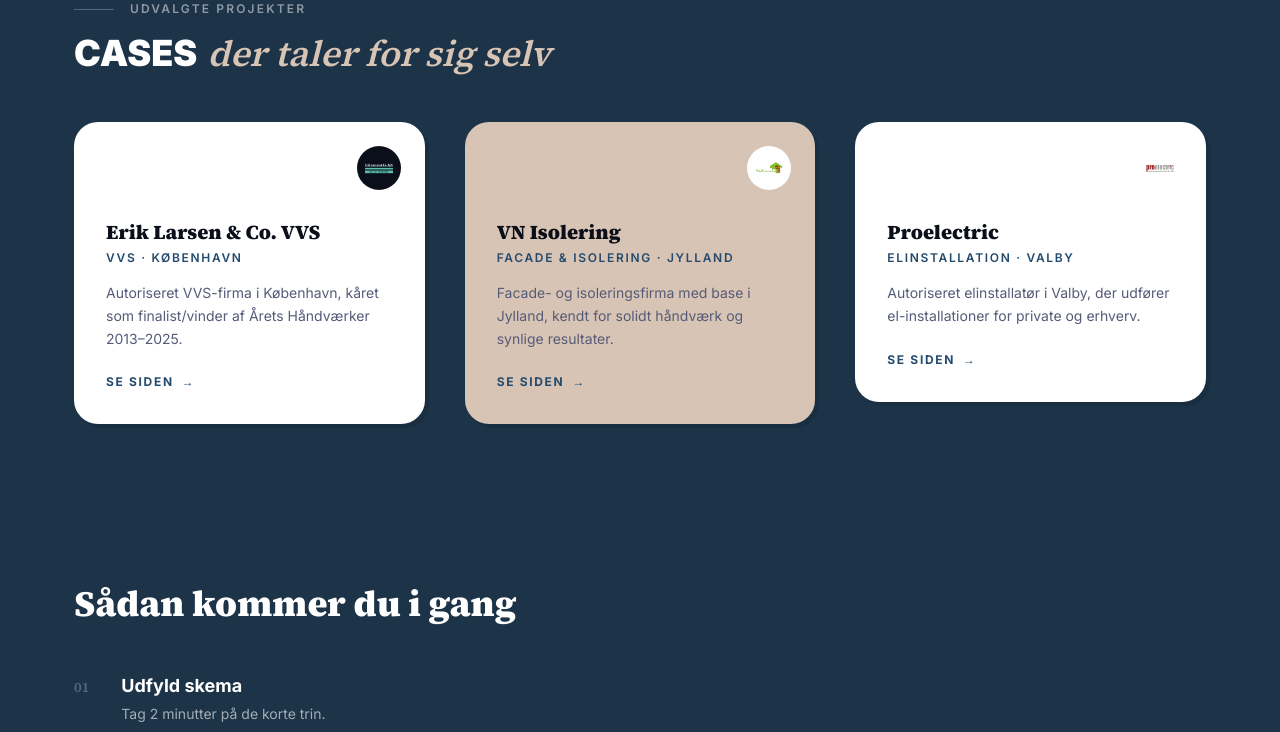
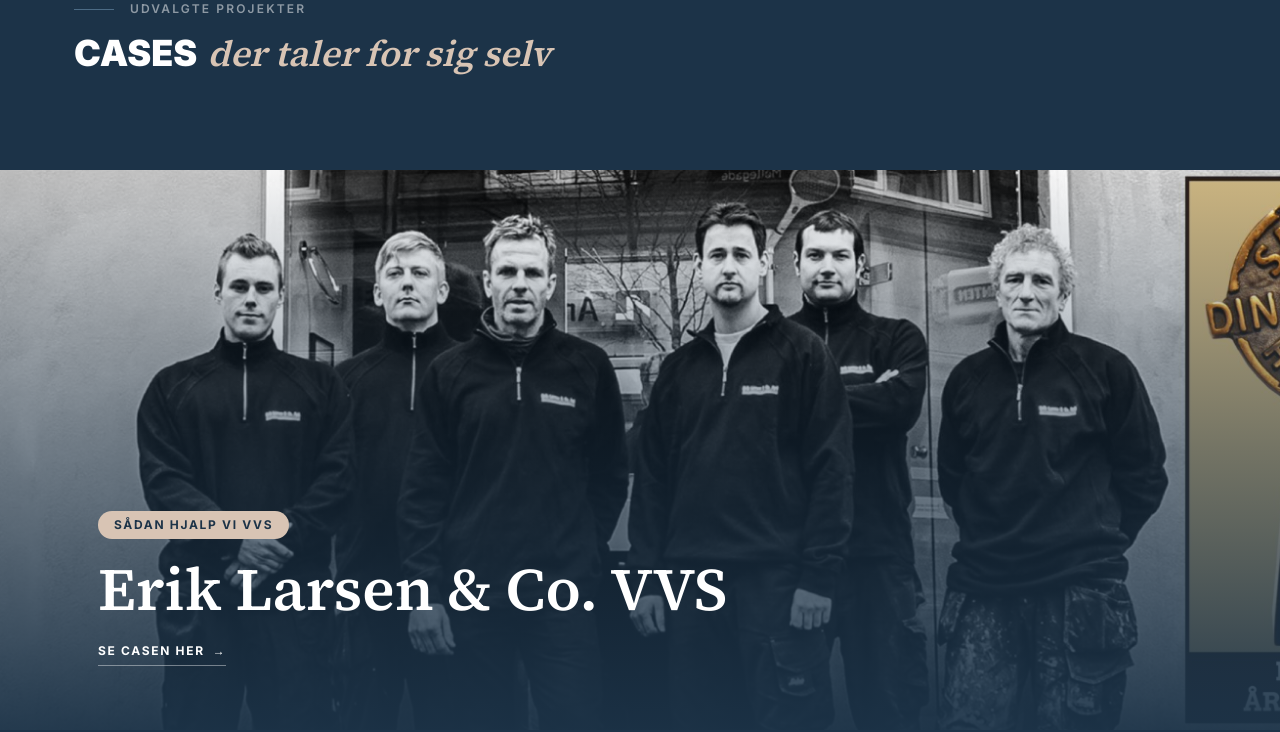
Before and after one commit to adviodk/advio-claude-side, a Next.js app: page / in a window 1280 px wide. Shown: the part 920-1652 px from the top of the page. Built offline with nearby package versions, Linux system fonts and the light colour scheme.

Commit message:
Redesign Cases as full-bleed editorial blocks inspired by sandvall.dk
Stacked full-width photo/logo blocks with beige eyebrow pill, huge serif
title, and underlined link, replacing the card-grid layout.

```diff
--- a/components/Cases.tsx
+++ b/components/Cases.tsx
@@ -1,100 +1,110 @@
-"use client";
-
-import { useRef, useState } from "react";
 import Image from "next/image";
 import Reveal from "./Reveal";
 
-const cases = [
+type PhotoCase = {
+  name: string;
+  tag: string;
+  href: string;
+  image: string;
+  imageAlt: string;
+  tint: string;
+};
+
+type LogoCase = {
+  name: string;
+  tag: string;
+  href: string;
+  logo: string;
+  logoAlt: string;
+};
+
+const cases: (PhotoCase | LogoCase)[] = [
   {
     name: "Erik Larsen & Co. VVS",
-    tag: "VVS · København",
-    body: "Autoriseret VVS-firma i København, kåret som finalist/vinder af Årets Håndværker 2013–2025.",
+    tag: "VVS",
     href: "https://www.eriklarsen.dk",
-    logo: "/assets/case-eriklarsen-logo.png",
-    logoAlt: "Erik Larsen & Co. logo",
-    logoBg: "bg-ink",
-    cardBg: "bg-white",
+    image: "/assets/case-eriklarsen-hero.png",
+    imageAlt: "Erik Larsen & Co. VVS",
+    tint: "from-navyDeep/95 via-navyDeep/50",
   },
   {
     name: "VN Isolering",
-    tag: "Facade & isolering · Jylland",
-    body: "Facade- og isoleringsfirma med base i Jylland, kendt for solidt håndværk og synlige resultater.",
+    tag: "Facade & isolering",
     href: "https://vnisolering.dk",
-    logo: "/assets/case-vni-logo.png",
-    logoAlt: "VN Isolering logo",
-    logoBg: "bg-white",
-    cardBg: "bg-beige",
+    image: "/assets/case-vni-after.webp",
+    imageAlt: "VN Isolering",
+    tint: "from-ink/95 via-ink/45",
   },
   {
     name: "Proelectric",
-    tag: "Elinstallation · Valby",
-    body: "Autoriseret elinstallatør i Valby, der udfører el-installationer for private og erhverv.",
+    tag: "Elinstallation",
     href: "https://proelectric.dk",
     logo: "/assets/case-proelectric-logo.png",
     logoAlt: "Proelectric logo",
-    logoBg: "bg-white",
-    cardBg: "bg-white",
   },
 ];
 
-function CaseCard({ c }: { c: (typeof cases)[number] }) {
-  const [hover, setHover] = useState(false);
-  const [pos, setPos] = useState({ x: 0, y: 0 });
-  const ref = useRef<HTMLDivElement>(null);
+function CaseContent({ c }: { c: PhotoCase | LogoCase }) {
+  return (
+    <div className="relative z-10 flex h-full max-w-page flex-col justify-end px-6 pb-12 md:mx-auto md:px-12 md:pb-16">
+      <span className="inline-flex w-fit items-center rounded-full bg-beige px-4 py-1.5 text-xs font-bold uppercase tracking-[0.14em] text-navyDeep">
+        Sådan hjalp vi {c.tag}
+      </span>
 
-  function handleMove(e: React.MouseEvent) {
-    const rect = ref.current?.getBoundingClientRect();
-    if (!rect) return;
-    setPos({ x: e.clientX - rect.left, y: e.clientY - rect.top });
-  }
-
-  return (
-    <a href={c.href} target="_blank" rel="noopener noreferrer" className="group block">
-      <div
-        ref={ref}
-        onMouseEnter={() => setHover(true)}
-        onMouseLeave={() => setHover(false)}
-        onMouseMove={handleMove}
-        className={`relative cursor-none overflow-hidden rounded-3xl p-8 shadow-cardSoft transition-all duration-300 group-hover:-translate-y-1.5 group-hover:shadow-card ${c.cardBg}`}
-      >
-        <div
-          className={`absolute right-6 top-6 flex h-11 w-11 items-center justify-center rounded-full p-2 ${c.logoBg}`}
-        >
-          <Image
-            src={c.logo}
-            alt={c.logoAlt}
-            width={80}
-            height={80}
-            className="h-full w-full object-contain"
-          />
-        </div>
-
-        <h3 className="mt-16 font-display text-xl font-black text-ink">
+      <h3 className="mt-5 font-display text-4xl leading-[1.02] text-white sm:text-5xl md:text-6xl">
         {c.name}
       </h3>
-        <p className="mt-1 text-xs font-semibold uppercase tracking-[0.14em] text-navy">
-          {c.tag}
-        </p>
-        <p className="mt-4 text-sm leading-relaxed text-muted">{c.body}</p>
 
-        <span className="mt-6 inline-flex items-center gap-2 text-xs font-bold uppercase tracking-[0.14em] text-navy">
-          Se siden
-          <span aria-hidden className="transition-transform duration-300 group-hover:translate-x-1">
+      <span className="mt-6 inline-flex w-fit items-center gap-2 border-b border-white/40 pb-1.5 text-xs font-bold uppercase tracking-[0.14em] text-white transition-colors group-hover:border-white">
+        Se casen her
+        <span
+          aria-hidden
+          className="transition-transform duration-300 group-hover:translate-x-1"
+        >
           →
         </span>
       </span>
+    </div>
+  );
+}
 
-        <div
-          className="stained-glass pointer-events-none absolute flex h-20 w-20 -translate-x-1/2 -translate-y-1/2 items-center justify-center rounded-full text-xs font-bold uppercase tracking-wide text-navyDeep transition-transform duration-200"
-          style={{
-            left: pos.x,
-            top: pos.y,
-            transform: `translate(-50%, -50%) scale(${hover ? 1 : 0})`,
-          }}
+function CaseBlock({ c }: { c: PhotoCase | LogoCase }) {
+  const isPhoto = "image" in c;
+
+  return (
+    <a
+      href={c.href}
+      target="_blank"
+      rel="noopener noreferrer"
+      className="group relative block h-[420px] w-full overflow-hidden sm:h-[480px] md:h-[560px]"
     >
-          Se siden
+      {isPhoto ? (
+        <>
+          <Image
+            src={c.image}
+            alt={c.imageAlt}
+            fill
+            sizes="100vw"
+            className="object-cover transition-transform duration-700 ease-out group-hover:scale-105"
+          />
+          <div className={`absolute inset-0 bg-gradient-to-t ${c.tint} to-transparent`} />
+        </>
+      ) : (
+        <>
+          <div className="absolute inset-0 bg-navy" />
+          <div className="absolute inset-0 flex items-center justify-end pr-6 opacity-15 transition-transform duration-700 ease-out group-hover:scale-105 md:pr-24">
+            <Image
+              src={c.logo}
+              alt=""
+              width={420}
+              height={420}
+              className="h-auto w-[260px] object-contain sm:w-[340px] md:w-[420px]"
+            />
           </div>
-      </div>
+        </>
+      )}
+
+      <CaseContent c={c} />
     </a>
   );
 }
@@ -119,14 +129,14 @@
             </span>
           </h3>
         </Reveal>
+      </div>
 
-        <div className="mt-12 grid gap-10 sm:grid-cols-2 lg:grid-cols-3">
+      <div className="flex flex-col gap-1">
         {cases.map((c, i) => (
           <Reveal key={c.name} delay={i * 80}>
-              <CaseCard c={c} />
+            <CaseBlock c={c} />
           </Reveal>
         ))}
-        </div>
       </div>
     </section>
   );
```
Lines whose indentation alone changed are shown as unchanged.
